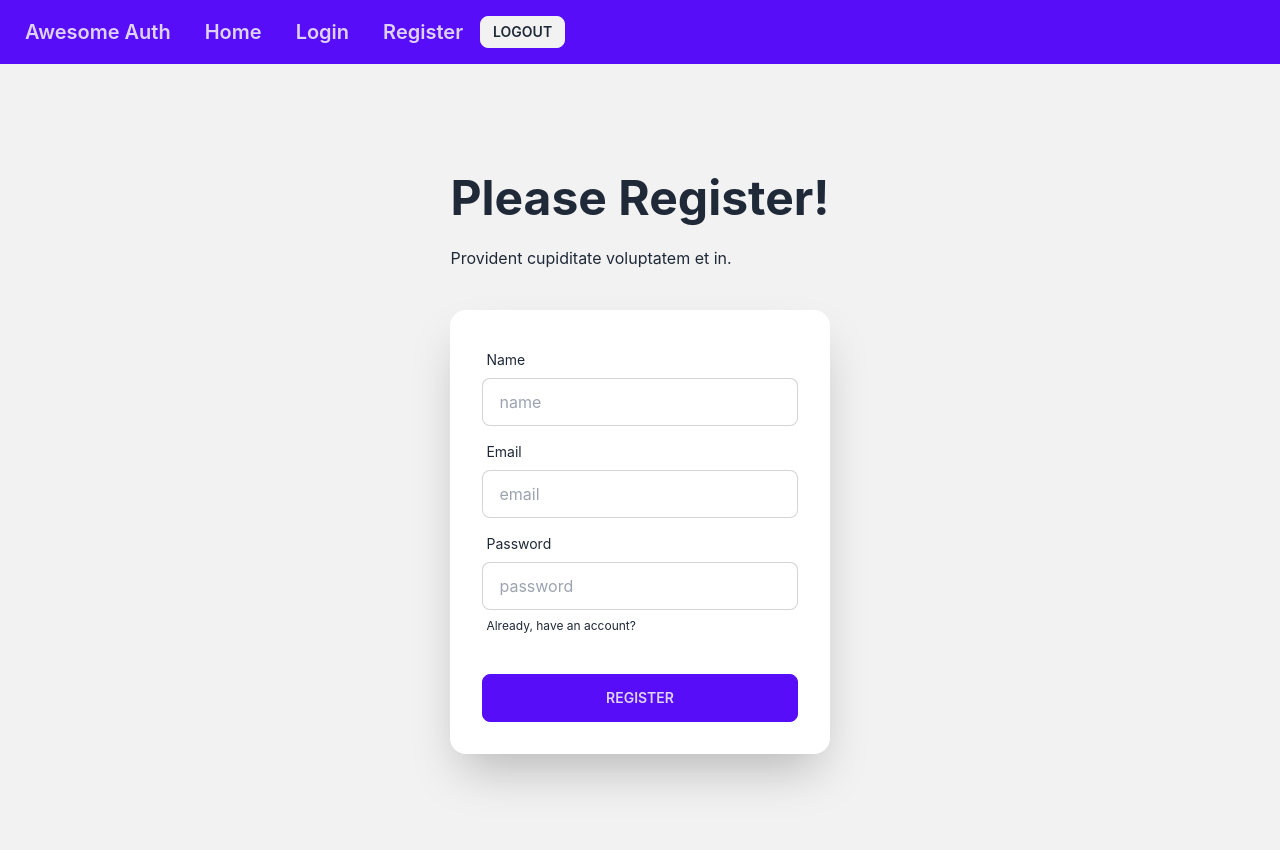
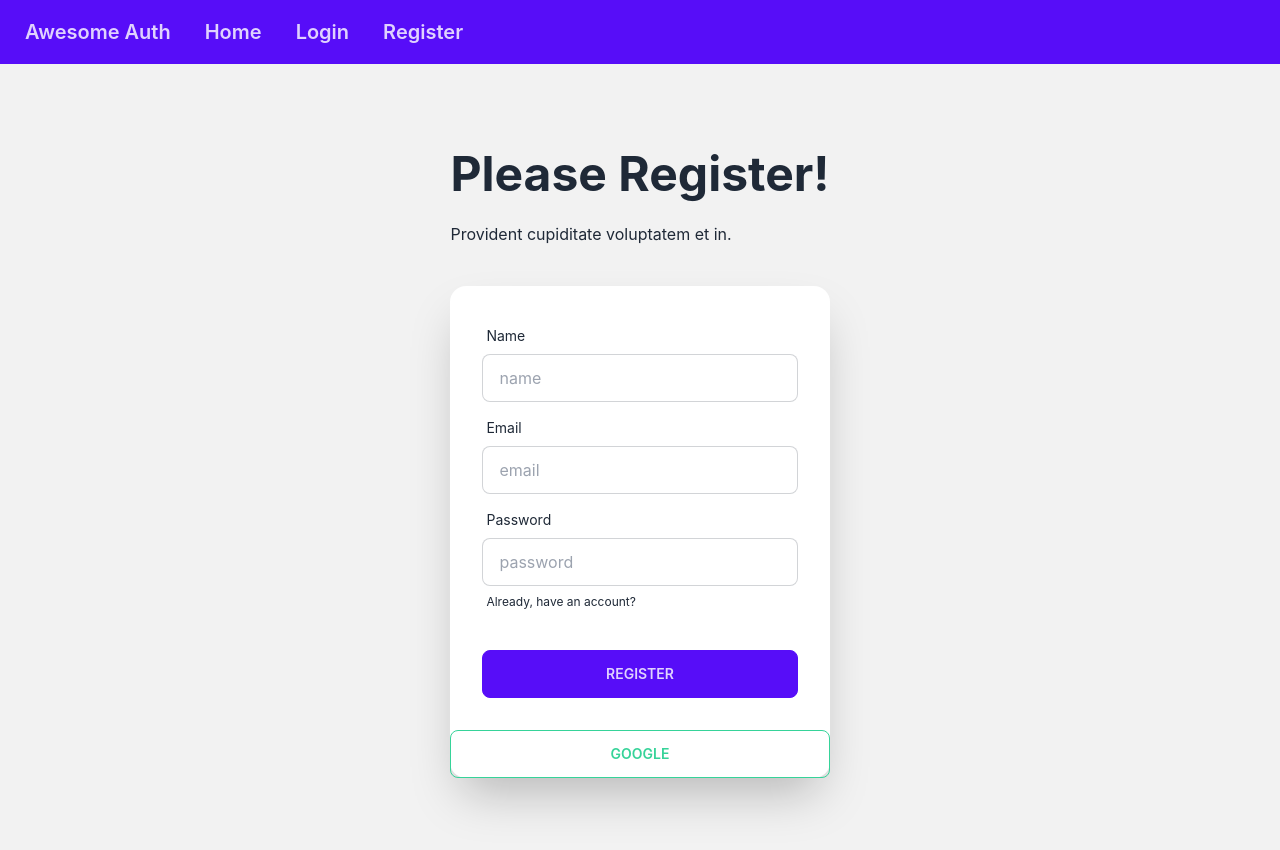
Before and after one commit to shohan89/auth-router-context-app, a React (Create React App) app: page /register in a window 1280 px wide. Shown: the top 850 px of the page. Built offline with nearby package versions, Linux system fonts and the light colour scheme; no server answers.

Commit message:
Implement Sign out and toggle log in and log out button

```diff
--- a/src/components/Header.jsx
+++ b/src/components/Header.jsx
@@ -3,8 +3,13 @@ import { Link } from 'react-router-dom';
 import { AuthContext } from '../contexts/UserContext';
 
 const Header = () => {
-    const { user } = useContext( AuthContext )
+    const { user, logOut } = useContext( AuthContext )
     // console.log( 'context', user );
+    const handleSignOut = () => {
+        logOut()
+        .then(() =>{})
+        .catch( error => console.error(error) );
+    }
     return (
         <div>
             <div className="navbar bg-primary text-primary-content">
@@ -13,7 +18,7 @@ const Header = () => {
                 <Link className="btn btn-ghost normal-case text-xl" to='/login'>Login</Link>
                 <Link className="btn btn-ghost normal-case text-xl" to='/register'>Register</Link>
                 { user ?.email && <span>Welcome, { user.email }</span> }
-                <button className='btn btn-sm'>Logout</button>
+                { user ?.email && <button onClick={ handleSignOut } className='btn btn-sm'>Logout</button> }
             </div>
         </div>
     );
--- a/src/components/Register.jsx
+++ b/src/components/Register.jsx
@@ -3,7 +3,7 @@ import { Link } from 'react-router-dom';
 import { AuthContext } from '../contexts/UserContext';
 
 const Register = () => {
-    const { createUser } = useContext( AuthContext );
+    const { createUser, signInWithGoogle } = useContext( AuthContext );
 
     const handleSubmit = event =>{
 
@@ -21,6 +21,16 @@ const Register = () => {
             } )
             .catch( error => console.error( error ) )
     }
+
+    const handleGoogleSignIn = () => {
+        signInWithGoogle()
+            .then( result => {
+                const user = result.user;
+                console.log( user );
+            } )
+            .catch( error => console.error( error ));
+    }
+
     return (
         <div>
             <div className="hero min-h-screen bg-base-200">
@@ -56,6 +66,7 @@ const Register = () => {
                             <button className="btn btn-primary">Register</button>
                         </div>
                     </form>
+                    <button onClick={ handleGoogleSignIn } className='btn btn-outline btn-success'>Google</button>
                     </div>
                 </div>
                 </div>
--- a/src/contexts/UserContext.js
+++ b/src/contexts/UserContext.js
@@ -1,5 +1,5 @@
 import React, { createContext, useEffect, useState } from 'react';
-import { createUserWithEmailAndPassword, getAuth, onAuthStateChanged, signInWithEmailAndPassword } from 'firebase/auth';
+import { GoogleAuthProvider, createUserWithEmailAndPassword, getAuth, onAuthStateChanged, signInWithEmailAndPassword, signInWithPopup, signOut } from 'firebase/auth';
 import app from '../firebase/firebase.config';
 
 
@@ -9,12 +9,22 @@ export const AuthContext = createContext();
 const UserContext = ({ children }) => {
     const [ user, setUser ] = useState({ displayName: 'akash' });
 
+    const googleProvider = new GoogleAuthProvider();
+
     const createUser = ( email, password ) =>{
         return createUserWithEmailAndPassword( auth, email, password );
     }
 
     const signIn = ( email, password ) =>{
         return signInWithEmailAndPassword( auth, email, password );
+    }
+
+    const signInWithGoogle = () =>{
+        return signInWithPopup( auth, googleProvider );
+    }
+
+    const logOut = () =>{
+        return signOut(auth);
     }
 
     // why we are doing this
@@ -27,7 +37,7 @@ const UserContext = ({ children }) => {
         }
     }, [])
 
-    const authInfo = { user, createUser, signIn };
+    const authInfo = { user, createUser, signIn, logOut, signInWithGoogle };
     return (
         <AuthContext.Provider value={ authInfo }>
             { children }
```
